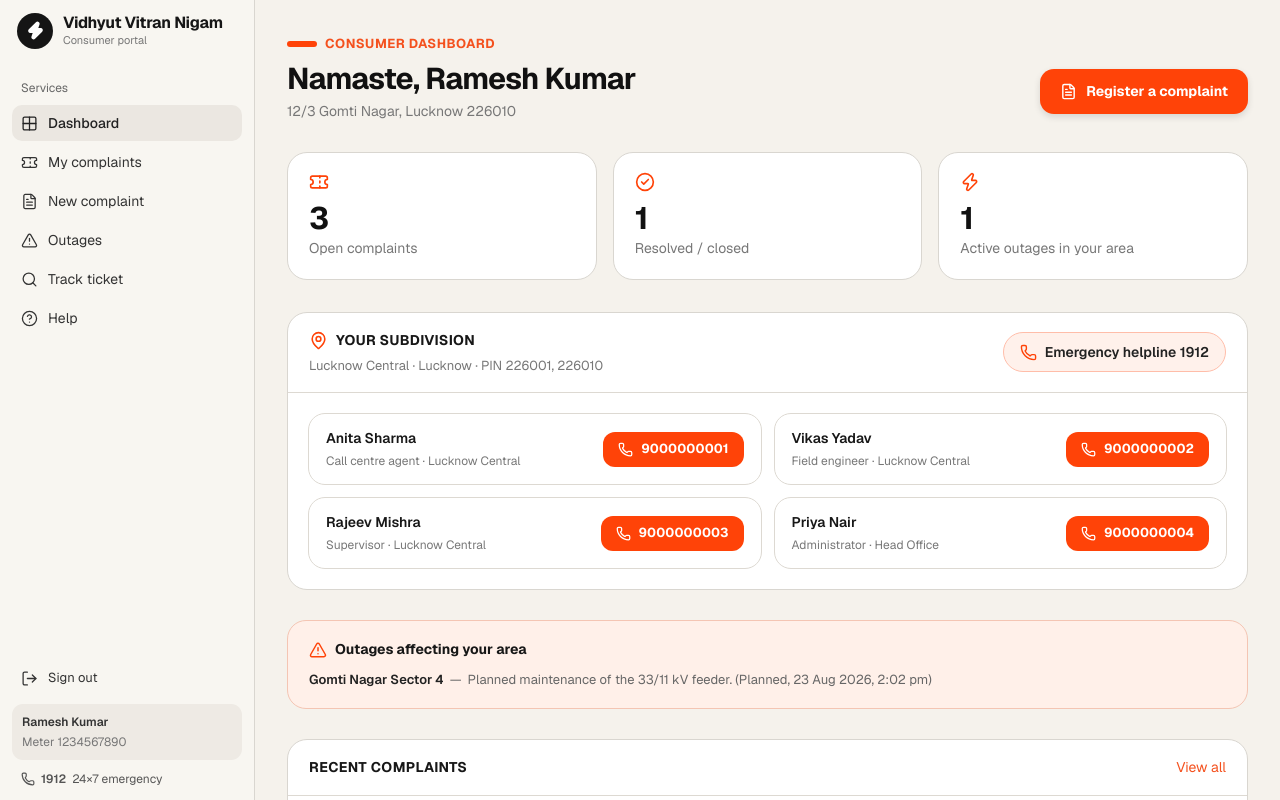
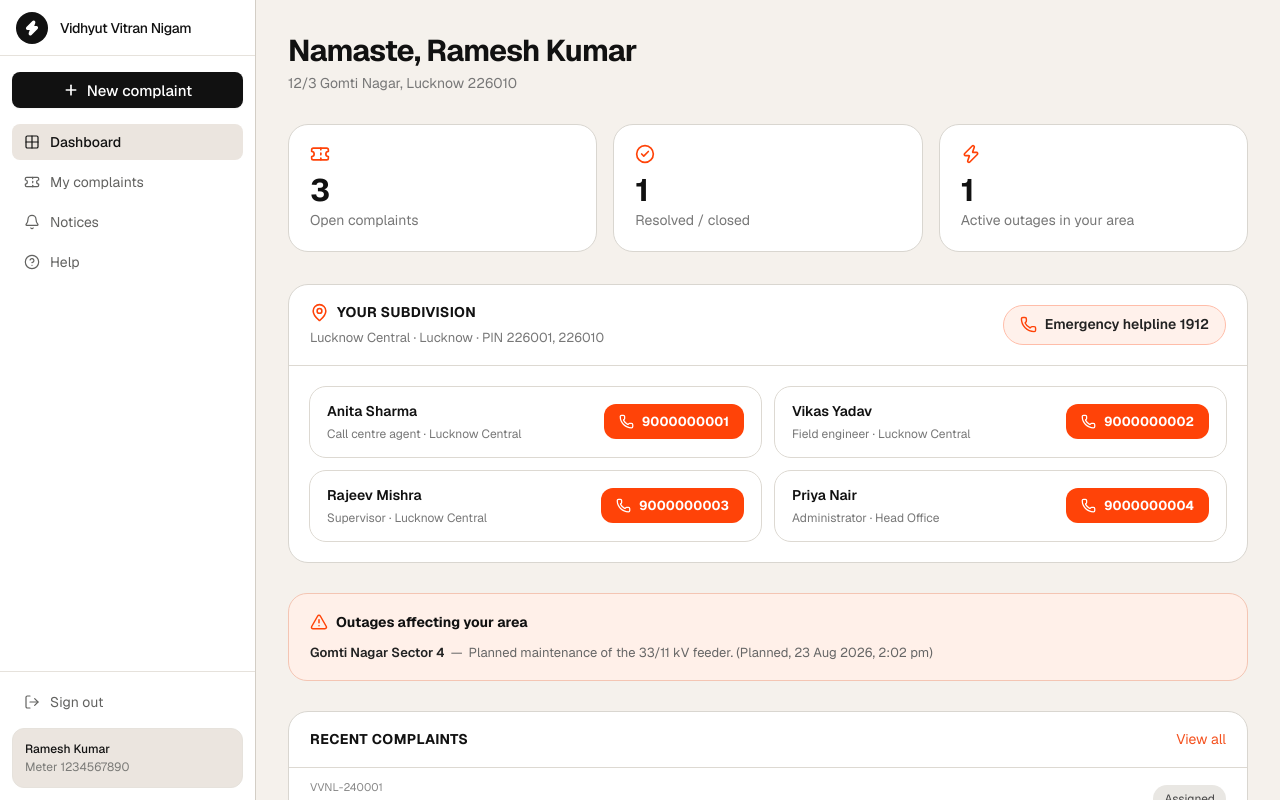
Before and after one commit to Sau-2003V/electric-department-gov-website-redesign, a Next.js app: page /dashboard in a window 1280 px wide. Shown: the top 800 px of the page. Built offline with nearby package versions, Linux system fonts and the light colour scheme.

Commit message:
fixed sidebar

```diff
--- /dev/null
+++ b/src/app/(consumer)/_components/NewComplaintFab.jsx
@@ -0,0 +1,32 @@
+"use client";
+
+import Link from "next/link";
+import { usePathname } from "next/navigation";
+import { Plus } from "lucide-react";
+import { Button } from "@/components/ui/button";
+
+export default function NewComplaintFab() {
+  const pathname = usePathname();
+
+  // Hide button if user is already on the new complaint page
+  if (pathname === "/complaints/new") {
+    return null;
+  }
+
+  return (
+    <div className="pointer-events-none sticky bottom-6 z-30 mt-auto mr-6 self-end">
+      <Button
+        asChild
+        variant="primary"
+        shape="full"
+        size="default"
+        className="pointer-events-auto h-11 px-4.5 shadow-md transition-all hover:scale-[1.02] hover:shadow-lg active:scale-95"
+      >
+        <Link href="/complaints/new" aria-label="Register a new complaint">
+          <Plus size={16} strokeWidth={2.5} />
+          <span>New complaint</span>
+        </Link>
+      </Button>
+    </div>
+  );
+}
--- /dev/null
+++ b/src/app/(consumer)/_components/Sidebar.jsx
@@ -0,0 +1,128 @@
+"use client";
+
+import Link from "next/link";
+import { usePathname } from "next/navigation";
+import {
+  Bell,
+  Grid2X2,
+  HelpCircle,
+  LogOut,
+  Plus,
+  Ticket,
+  Zap,
+} from "lucide-react";
+import { Button } from "@/components/ui/button";
+
+const navItems = [
+  {
+    label: "Dashboard",
+    href: "/dashboard",
+    icon: Grid2X2,
+  },
+  {
+    label: "My complaints",
+    href: "/complaints",
+    icon: Ticket,
+  },
+  {
+    label: "Notices",
+    href: "/notices",
+    icon: Bell,
+  },
+  {
+    label: "Help",
+    href: "/help",
+    icon: HelpCircle,
+  },
+];
+
+export default function Sidebar() {
+  const pathname = usePathname();
+
+  return (
+    <aside className="border-hairline bg-surface-1 fixed inset-y-0 left-0 z-40 flex w-64 flex-col border-r">
+      {/* Brand Header */}
+      <div className="border-hairline-soft flex h-14 items-center gap-3 border-b px-4">
+        <div className="bg-ink text-on-primary flex size-8 shrink-0 items-center justify-center rounded-full">
+          <Zap
+            size={16}
+            strokeWidth={2.2}
+            className="text-on-primary fill-current"
+          />
+        </div>
+
+        <div className="min-w-0 flex-1 leading-none">
+          <p className="text-ink truncate text-sm font-medium tracking-tight">
+            Vidhyut Vitran Nigam
+          </p>
+        </div>
+      </div>
+
+      {/* Action CTA & Navigation Links */}
+      <div className="flex-1 overflow-y-auto px-3 py-4 space-y-4">
+        {/* New Complaint CTA Button */}
+        <div>
+          <Button
+            asChild
+            variant="primary"
+            size="default"
+            shape="default"
+            className="w-full justify-center gap-2 font-medium shadow-xs hover:shadow-sm transition-all active:scale-[0.99]"
+          >
+            <Link href="/complaints/new" aria-label="Register a new complaint">
+              <Plus size={16} strokeWidth={2.5} className="shrink-0" />
+              <span>New complaint</span>
+            </Link>
+          </Button>
+        </div>
+
+        {/* Navigation Menu */}
+        <nav className="space-y-1">
+          {navItems.map((item) => {
+            const Icon = item.icon;
+            const isExactMatch = pathname === item.href;
+            const isChildMatch =
+              item.href !== "/dashboard" &&
+              item.href !== "/complaints" &&
+              pathname?.startsWith(`${item.href}/`);
+            const isActive = isExactMatch || isChildMatch;
+
+            return (
+              <Link
+                key={item.label}
+                href={item.href}
+                className={`flex h-9 items-center gap-2.5 rounded-md px-3 text-sm transition-colors ${
+                  isActive
+                    ? "bg-surface-2 text-ink font-medium"
+                    : "text-ink-muted hover:bg-surface-2 hover:text-ink"
+                }`}
+              >
+                <Icon size={16} strokeWidth={1.8} className="shrink-0" />
+                <span className="truncate">{item.label}</span>
+              </Link>
+            );
+          })}
+        </nav>
+      </div>
+
+      {/* Bottom User Profile & Actions */}
+      <div className="border-hairline-soft space-y-2 border-t p-3">
+        {/* Sign Out Button */}
+        <button
+          type="button"
+          className="text-ink-muted hover:bg-surface-2 hover:text-ink flex h-9 w-full cursor-pointer items-center gap-2.5 rounded-md px-3 text-sm transition-colors"
+        >
+          <LogOut size={16} strokeWidth={1.8} className="shrink-0" />
+          <span>Sign out</span>
+        </button>
+        {/* User Card */}
+        <div className="border-hairline-soft bg-surface-2 rounded-lg border p-3">
+          <p className="text-ink truncate text-xs font-medium">Ramesh Kumar</p>
+          <p className="text-ink-subtle mt-0.5 truncate text-xs">
+            Meter 1234567890
+          </p>
+        </div>
+      </div>
+    </aside>
+  );
+}
--- a/src/app/(consumer)/dashboard/page.jsx
+++ b/src/app/(consumer)/dashboard/page.jsx
@@ -69,14 +69,6 @@
       {/* Dashboard Heading */}
       <section className="mb-[30px] flex items-start justify-between">
         <div>
-          <div className="mb-[8px] flex items-center gap-[8px]">
-            <span className="h-[6px] w-[30px] rounded-full bg-[#ff4308]" />
-
-            <span className="text-[13px] font-bold tracking-[0.5px] text-[#f4511e]">
-              CONSUMER DASHBOARD
-            </span>
-          </div>
-
           <h1 className="text-[30px] leading-[34px] font-bold tracking-[-0.8px] text-[#111]">
             Namaste, Ramesh Kumar
           </h1>
@@ -85,14 +77,6 @@
             12/3 Gomti Nagar, Lucknow 226010
           </p>
         </div>
-
-        <button
-          type="button"
-          className="mt-[35px] flex h-[45px] items-center gap-[9px] rounded-[14px] bg-[#ff4308] px-[20px] text-[14px] font-bold text-white shadow-[0_3px_7px_rgba(0,0,0,0.12)] transition hover:bg-[#ed3d05]"
-        >
-          <FileText size={17} />
-          Register a complaint
-        </button>
       </section>
 
       {/* Statistics */}
--- a/src/app/(consumer)/layout.jsx
+++ b/src/app/(consumer)/layout.jsx
@@ -1,153 +1,12 @@
-import {
-  AlertTriangle,
-  FileText,
-  Grid2X2,
-  HelpCircle,
-  LogOut,
-  Menu,
-  Phone,
-  Search,
-  Ticket,
-  Zap,
-} from "lucide-react";
-
-const navItems = [
-  {
-    label: "Dashboard",
-    href: "/dashboard",
-    icon: Grid2X2,
-  },
-  {
-    label: "My complaints",
-    href: "/complaints",
-    icon: Ticket,
-  },
-  {
-    label: "New complaint",
-    href: "/complaints/new",
-    icon: FileText,
-  },
-  {
-    label: "Outages",
-    href: "/outages",
-    icon: AlertTriangle,
-  },
-  {
-    label: "Track ticket",
-    href: "/track-ticket",
-    icon: Search,
-  },
-  {
-    label: "Help",
-    href: "/help",
-    icon: HelpCircle,
-  },
-];
+import Sidebar from "./_components/Sidebar";
 
 export default function ConsumerLayout({ children }) {
   return (
-    <div className="min-h-screen bg-[#f5f2ec] text-[#171717]">
-      {/* Sidebar */}
-      <aside className="fixed top-0 left-0 z-40 flex h-screen w-[255px] flex-col border-r border-[#d9d6d0] bg-[#f8f6f1]">
-        {/* Logo */}
-        <div className="flex h-[61px] items-center gap-[10px] px-[17px]">
-          <div className="flex h-[36px] w-[36px] items-center justify-center rounded-full bg-[#151515]">
-            <Zap
-              size={19}
-              strokeWidth={2.5}
-              className="text-white"
-              fill="white"
-            />
-          </div>
-
-          <div className="leading-tight">
-            <p className="text-[16px] font-bold tracking-[-0.3px] text-[#161616]">
-              Vidhyut Vitran Nigam
-            </p>
-
-            <p className="mt-[1px] text-[11px] text-[#777]">Consumer portal</p>
-          </div>
-        </div>
-
-        {/* Navigation */}
-        <div className="px-[12px] pt-[18px]">
-          <p className="mb-[8px] px-[9px] text-[12px] text-[#666]">Services</p>
-
-          <nav className="space-y-[3px]">
-            {navItems.map((item) => {
-              const Icon = item.icon;
-
-              return (
-                <a
-                  key={item.label}
-                  href={item.href}
-                  className={`flex h-[36px] items-center gap-[10px] rounded-[10px] px-[9px] text-[14px] transition ${
-                    item.label === "Dashboard"
-                      ? "bg-[#ebe7e1] font-medium text-[#222]"
-                      : "text-[#333] hover:bg-[#eeeae4]"
-                  }`}
-                >
-                  <Icon size={17} strokeWidth={1.8} />
-
-                  <span>{item.label}</span>
-                </a>
-              );
-            })}
-          </nav>
-        </div>
-
-        {/* Bottom User Section */}
-        <div className="mt-auto px-[12px] pb-[12px]">
-          {/* Sign Out */}
-          <button
-            type="button"
-            className="mb-[8px] flex h-[36px] w-full items-center gap-[10px] rounded-[10px] px-[9px] text-[13px] text-[#333] transition hover:bg-[#eeeae4]"
-          >
-            <LogOut size={17} strokeWidth={1.8} />
-
-            <span>Sign out</span>
-          </button>
-
-          {/* User */}
-          <div className="mb-[10px] rounded-[11px] bg-[#eeeae4] px-[10px] py-[9px]">
-            <p className="text-[12px] font-semibold text-[#333]">
-              Ramesh Kumar
-            </p>
-
-            <p className="mt-[2px] text-[12px] text-[#777]">Meter 1234567890</p>
-          </div>
-
-          {/* Emergency */}
-          <div className="flex items-center gap-[6px] px-[9px] text-[12px] text-[#555]">
-            <Phone size={14} />
-
-            <span className="font-semibold">1912</span>
-
-            <span>24×7 emergency</span>
-          </div>
-        </div>
-      </aside>
-
-      {/* Main Area */}
-      <div className="ml-[255px] min-h-screen">
-        {/* Top Header */}
-        {/* <header className="flex h-[61px] items-center justify-between border-b border-[#d9d6d0] bg-white px-[22px]">
-
-          <div className="flex items-center gap-[14px]">
-            <Menu
-              size={19}
-              strokeWidth={1.8}
-            />
-
-            <span className="text-[15px] font-medium text-[#333]">
-              Consumer dashboard
-            </span>
-          </div>
-
-        </header> */}
-
-        {/* Page Content */}
-        <main>{children}</main>
+    <div className="min-h-screen bg-canvas text-ink">
+      <Sidebar />
+      {/* Main Content Surface */}
+      <div className="relative flex min-h-screen flex-col pl-64">
+        <main className="flex flex-1 flex-col">{children}</main>
       </div>
     </div>
   );
--- /dev/null
+++ b/src/hooks/useMediaQuery.js
@@ -0,0 +1,19 @@
+import * as React from "react"
+
+export function useMediaQuery(query) {
+  const [value, setValue] = React.useState(false)
+
+  React.useEffect(() => {
+    function onChange(event) {
+      setValue(event.matches)
+    }
+
+    const result = matchMedia(query)
+    result.addEventListener("change", onChange)
+    setValue(result.matches)
+
+    return () => result.removeEventListener("change", onChange)
+  }, [query])
+
+  return value
+}
```
